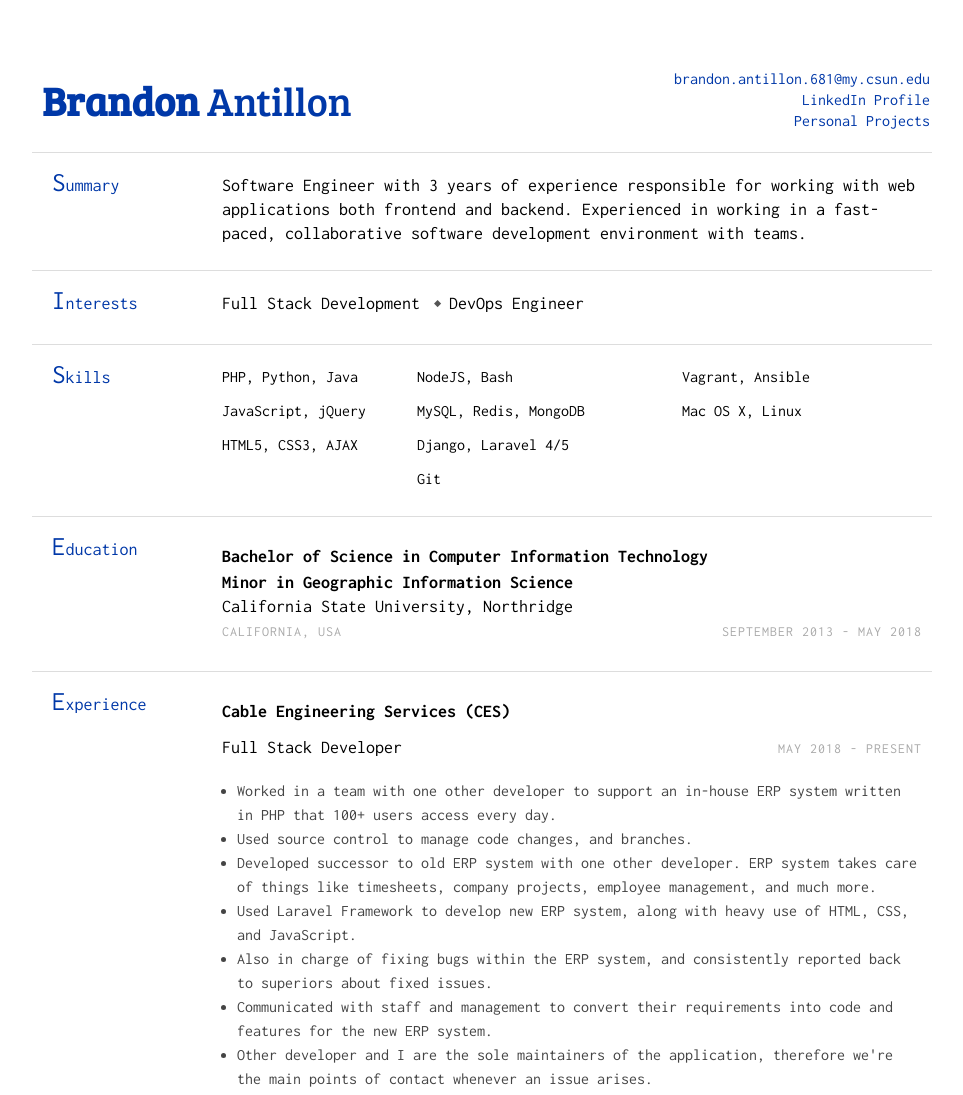
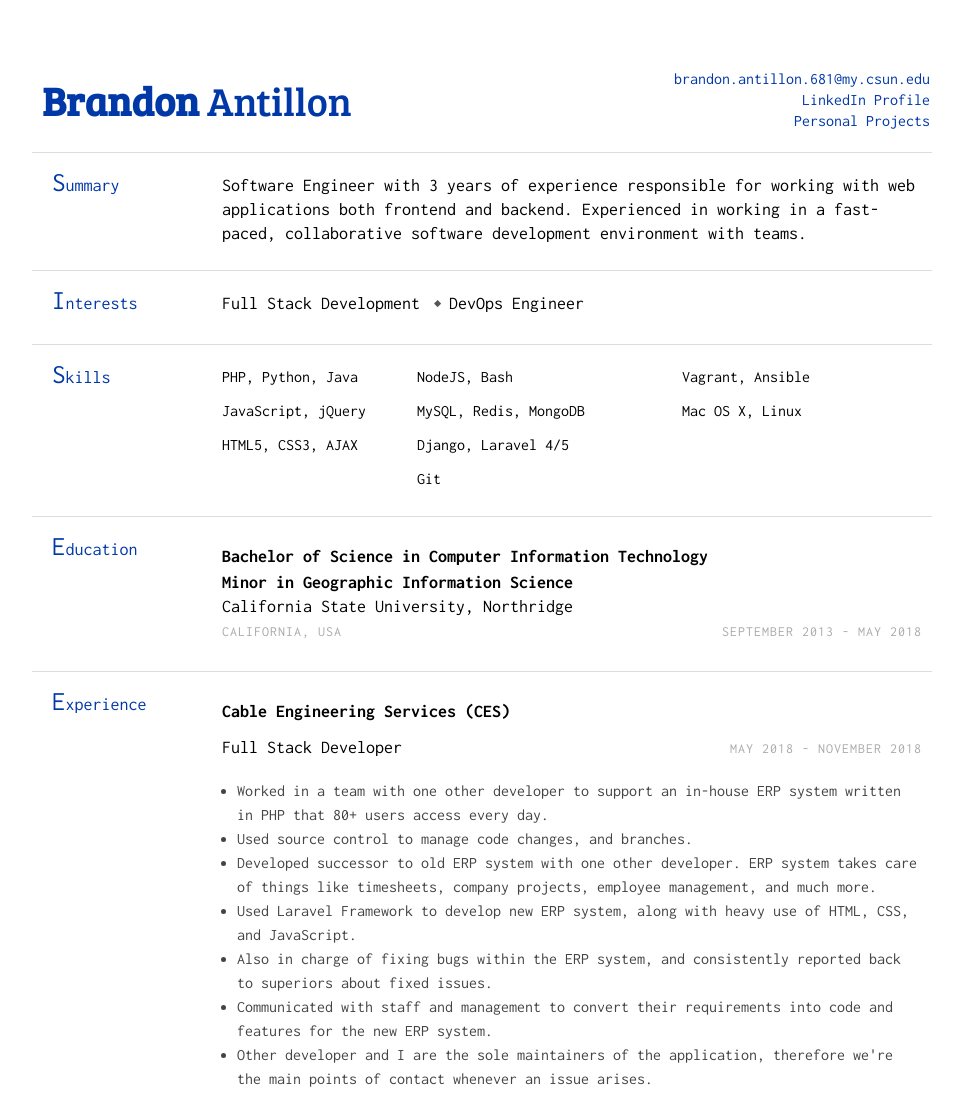
Before and after one commit to dynalar/personal-site, a plain HTML site: page index.html in a window 1280 px wide. Shown: the top 1095 px of the page, without its empty margins (158-1121 px from the left). Drawn offline with Linux system fonts and the light colour scheme.

Commit message:
Job updated.

```diff
--- a/index.html
+++ b/index.html
@@ -68,10 +68,10 @@
                     </div>
                     <div class="row subsection">
                         <div class="emph col">Full Stack Developer</div>
-                        <div class="col-right light">May 2018 - Present</div>
+                        <div class="col-right light">May 2018 - November 2018</div>
                     </div>
                     <ul class="desc">
-                        <li>Worked in a team with one other developer to support an in-house ERP system written in PHP that 100+ users access every day.</li>
+                        <li>Worked in a team with one other developer to support an in-house ERP system written in PHP that 80+ users access every day.</li>
                         <li>Used source control to manage code changes, and branches.</li>
                         <li>Developed successor to old ERP system with one other developer. ERP system takes care of things like timesheets, company projects, employee management, and much more.</li>
                         <li>Used Laravel Framework to develop new ERP system, along with heavy use of HTML, CSS, and JavaScript.</li>
```
